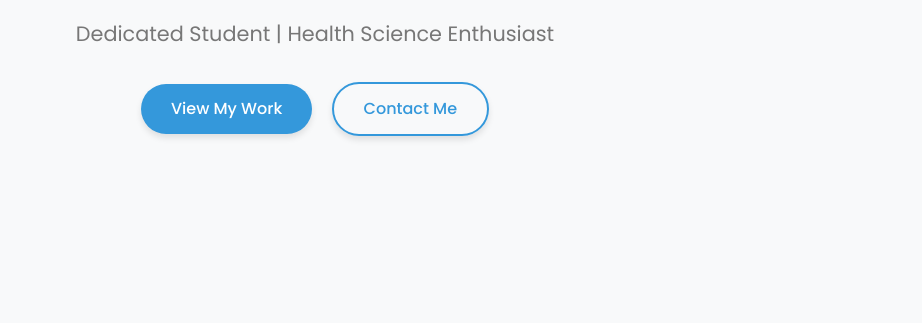
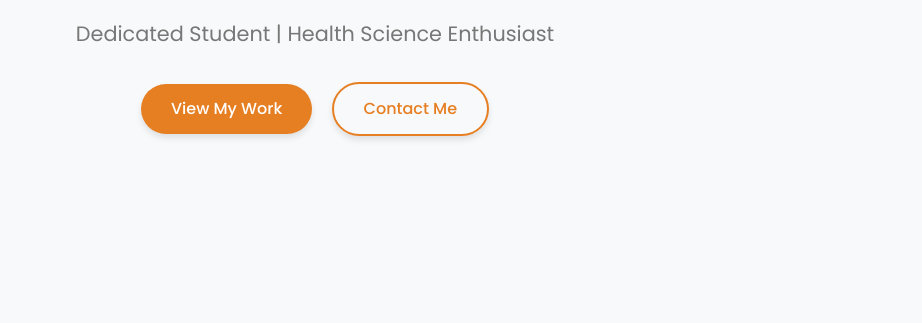
Before and after one commit to royishalo1001/personal_web, a plain HTML site: page index.html in a window 1280 px wide. Shown: the part 477-800 px from the top of the page, without its empty margins (325-1247 px from the left). Drawn offline with Linux system fonts and the light colour scheme.

Commit message:
Update style.css

```diff
--- a/style.css
+++ b/style.css
@@ -1,14 +1,16 @@
 :root {
-  --primary-color: #3498db;
-  --secondary-color: #2c3e50;
-  --accent-color: #e74c3c;
-  --light-color: #ecf0f1;
-  --dark-color: #2c3e50;
+  --primary-color: #E67E22;
+  --primary-light: #F39C12;
+  --primary-dark: #D35400;
+  --secondary-color: #34495E;
+  --accent-color: #E74C3C;
+  --light-color: #FDF2E9;
+  --dark-color: #2C3E50;
   --text-color: #333;
   --text-light: #777;
   --white: #fff;
-  --gray: #95a5a6;
-  --light-gray: #f8f9fa;
+  --gray: #95A5A6;
+  --light-gray: #F8F9FA;
   --shadow: 0 4px 6px rgba(0, 0, 0, 0.1);
   --transition: all 0.3s ease;
 }
```
